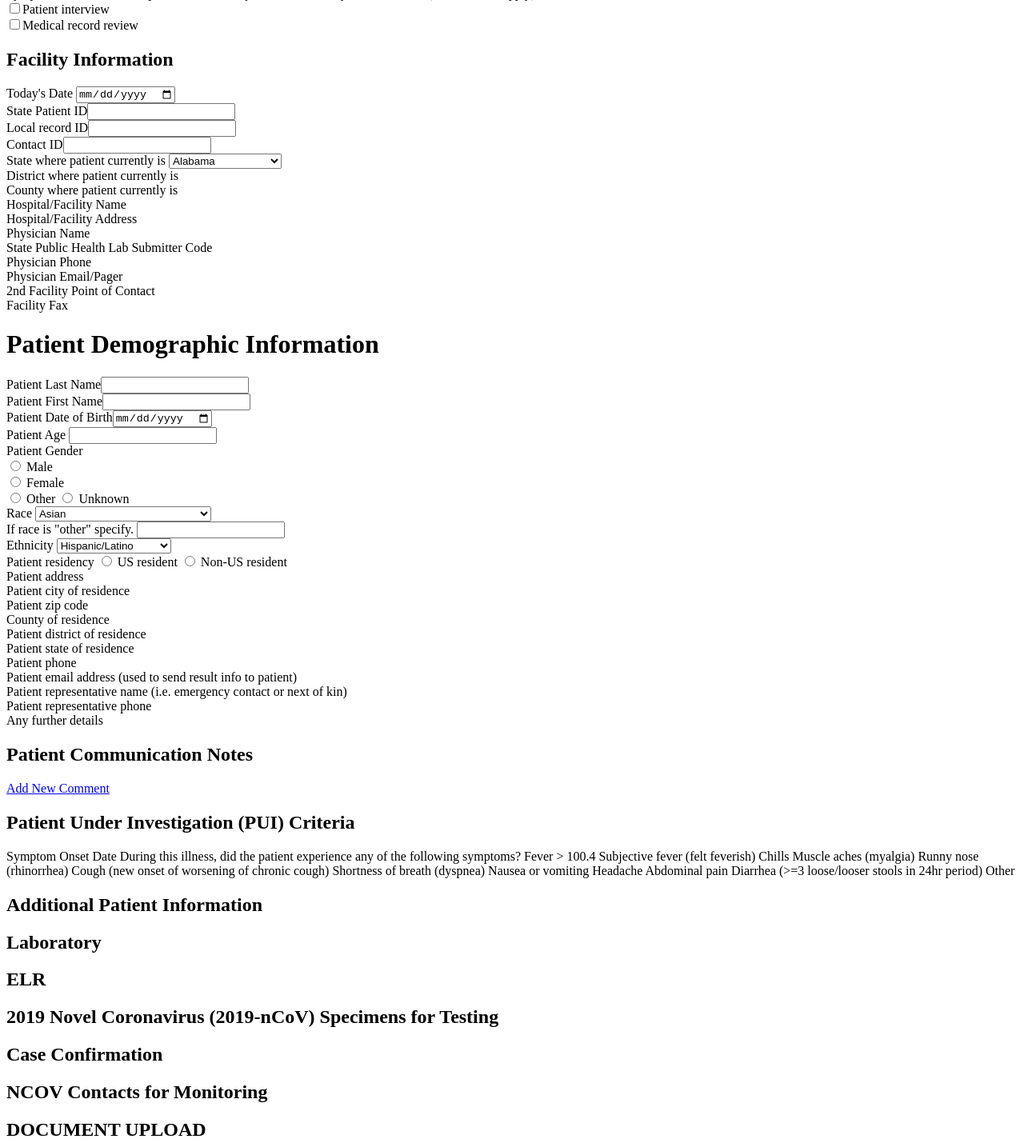
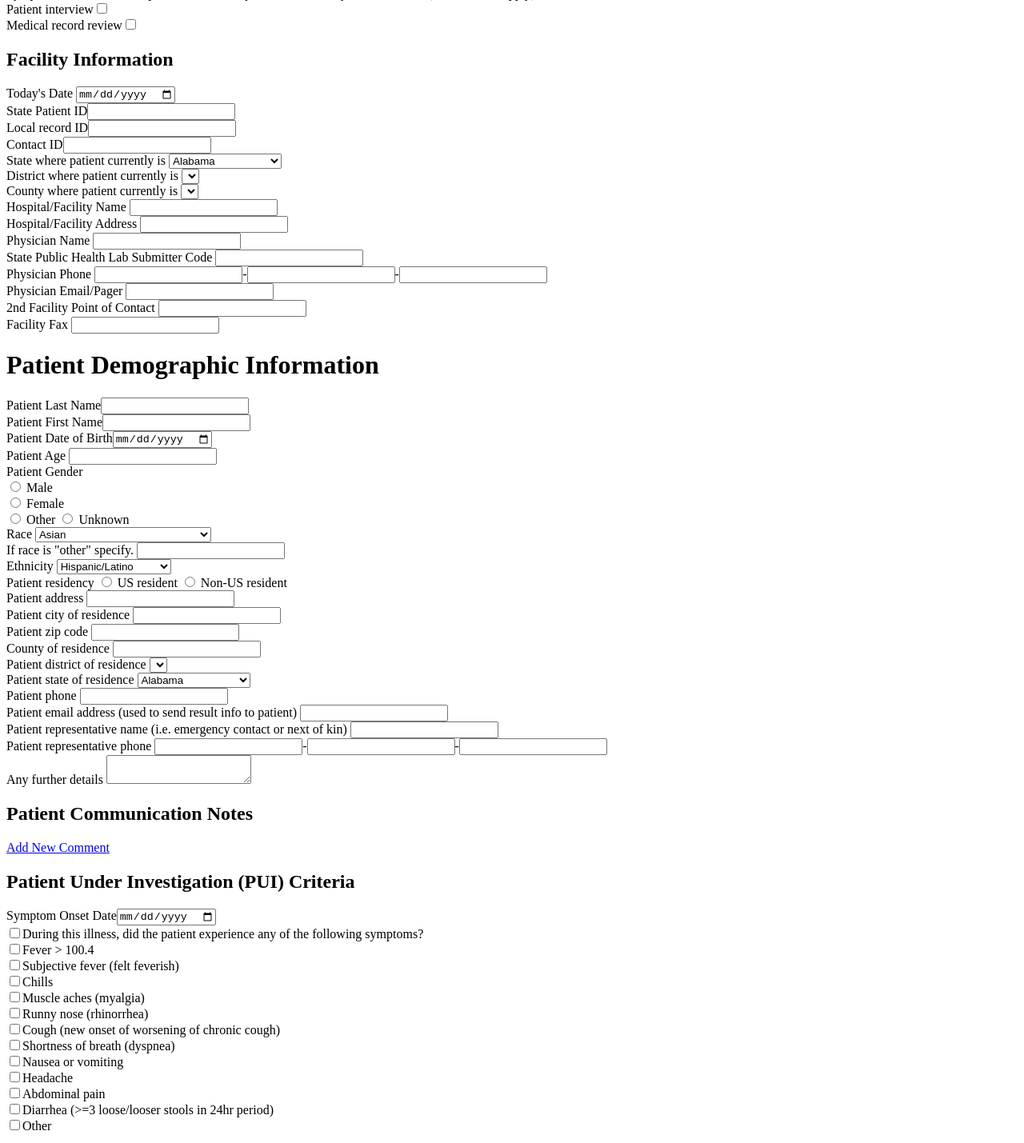
Before and after one commit to nicole-gathany/disease-surveillance, a plain HTML site: page index.html in a window 1280 px wide. Shown: the part 291-1720 px from the top of the page at 80% size. Drawn offline with Linux system fonts and the light colour scheme.

Commit message:
more form

```diff
--- a/index.html
+++ b/index.html
@@ -28,9 +28,9 @@
         <br>
         <label>Symptoms, clinical course, past medical history, and social history collected from (select all that apply):</label>
         <br>
-        <input type="checkbox"><label>Patient interview</label>
+        <label>Patient interview</label><input type="checkbox">
         <br>
-        <input type="checkbox"><label>Medical record review</label>
+        <label>Medical record review</label><input type="checkbox">
     </form>
 
     <form>
@@ -99,24 +99,53 @@
         </select>
            <br>
            <label>District where patient currently is</label>
+            <select>
+                <option></option>
+                <option></option>
+                <option></option>
+                <option></option>
+                <option></option>
+                <option></option>
+                <option></option>
+                <option></option>
+            </select>
            <br>
            <label>County where patient currently is</label>
+           <select>
+                 <option></option>
+                <option></option>
+                <option></option>
+                <option></option>
+                <option></option>
+                <option></option>
+                <option></option>
+                <option></option>
+           </select>
+
            <br>
            <label>Hospital/Facility Name</label>
+                <input type="text">
            <br>
            <label>Hospital/Facility Address</label>
+                <input type="text">
            <br>
            <label>Physician Name</label>
+                <input type="text">
            <br>
            <label>State Public Health Lab Submitter Code</label>
+           <input type="text">
            <br>
            <label>Physician Phone</label>
+           <input type="text">-<input type="text">-<input type="text">
            <br>
            <label>Physician Email/Pager</label>
+           <input type="text">
            <br>
            <label>2nd Facility Point of Contact</label>
+           <input type="text">
            <br>
            <label>Facility Fax</label>
+           <input type="text">
            <br>
 
     </form>
@@ -170,26 +199,98 @@
                 <label for="non-usa">Non-US resident</label>
            <br>
            <label>Patient address</label>
+            <input type="text">
            <br>
            <label>Patient city of residence</label>
+           <input type="text">
            <br>
            <label>Patient zip code</label>
+           <input type="text">
            <br>
            <label>County of residence</label>
+           <input type="text">
            <br>
            <label>Patient district of residence</label>
+           <select>
+            <option></option>
+           <option></option>
+           <option></option>
+           <option></option>
+           <option></option>
+           <option></option>
+           <option></option>
+           <option></option>
+      </select>
            <br>
            <label>Patient state of residence</label>
+           <select>
+            <option value="AL">Alabama</option>
+            <option value="AK">Alaska</option>
+            <option value="AZ">Arizona</option>
+            <option value="AR">Arkansas</option>
+            <option value="CA">California</option>
+            <option value="CO">Colorado</option>
+            <option value="CT">Connecticut</option>
+            <option value="DE">Delaware</option>
+            <option value="DC">District Of Columbia</option>
+            <option value="FL">Florida</option>
+            <option value="GA">Georgia</option>
+            <option value="HI">Hawaii</option>
+            <option value="ID">Idaho</option>
+            <option value="IL">Illinois</option>
+            <option value="IN">Indiana</option>
+            <option value="IA">Iowa</option>
+            <option value="KS">Kansas</option>
+            <option value="KY">Kentucky</option>
+            <option value="LA">Louisiana</option>
+            <option value="ME">Maine</option>
+            <option value="MD">Maryland</option>
+            <option value="MA">Massachusetts</option>
+            <option value="MI">Michigan</option>
+            <option value="MN">Minnesota</option>
+            <option value="MS">Mississippi</option>
+            <option value="MO">Missouri</option>
+            <option value="MT">Montana</option>
+            <option value="NE">Nebraska</option>
+            <option value="NV">Nevada</option>
+            <option value="NH">New Hampshire</option>
+            <option value="NJ">New Jersey</option>
+            <option value="NM">New Mexico</option>
+            <option value="NY">New York</option>
+            <option value="NC">North Carolina</option>
+            <option value="ND">North Dakota</option>
+            <option value="OH">Ohio</option>
+            <option value="OK">Oklahoma</option>
+            <option value="OR">Oregon</option>
+            <option value="PA">Pennsylvania</option>
+            <option value="RI">Rhode Island</option>
+            <option value="SC">South Carolina</option>
+            <option value="SD">South Dakota</option>
+            <option value="TN">Tennessee</option>
+            <option value="TX">Texas</option>
+            <option value="UT">Utah</option>
+            <option value="VT">Vermont</option>
+            <option value="VA">Virginia</option>
+            <option value="WA">Washington</option>
+            <option value="WV">West Virginia</option>
+            <option value="WI">Wisconsin</option>
+            <option value="WY">Wyoming</option>
+        </select>
            <br>
            <label>Patient phone</label>
+           <input type="text">
            <br>
            <label>Patient email address (used to send result info to patient)</label>
+           <input type="text">
            <br>
            <label>Patient representative name (i.e. emergency contact or next of kin)</label>
+           <input type="text">
            <br>
            <label>Patient representative phone</label>
+           <input type="text">-<input type="text">-<input type="text">
            <br>
            <label>Any further details</label>
+           <textarea></textarea>
            <br>
 
 
@@ -203,20 +304,33 @@
 
     <form>
         <h2>Patient Under Investigation (PUI) Criteria</h2>
-        <label>Symptom Onset Date</label>
-        <label>During this illness, did the patient experience any of the following symptoms?</label>
-        <label>Fever > 100.4</label>
-        <label>Subjective fever (felt feverish)</label>
-        <label>Chills</label>
-        <label>Muscle aches (myalgia)</label>
-        <label>Runny nose (rhinorrhea)</label>
-        <label>Cough (new onset of worsening of chronic cough)</label>
-        <label>Shortness of breath (dyspnea)</label>
-        <label>Nausea or vomiting</label>
-        <label>Headache</label>
-        <label>Abdominal pain</label>
-        <label>Diarrhea (>=3 loose/looser stools in 24hr period)</label>
-        <label>Other</label>
+        <label>Symptom Onset Date</label><input type="date">
+        <br>
+        <input type="checkbox"><label>During this illness, did the patient experience any of the following symptoms?</label>
+        <br>
+        <input type="checkbox"><label>Fever > 100.4</label>
+        <br>
+        <input type="checkbox"><label>Subjective fever (felt feverish)</label>
+        <br>
+        <input type="checkbox"><label>Chills</label>
+        <br>
+        <input type="checkbox"><label>Muscle aches (myalgia)</label>
+        <br>
+        <input type="checkbox"><label>Runny nose (rhinorrhea)</label>
+        <br>
+        <input type="checkbox"><label>Cough (new onset of worsening of chronic cough)</label>
+        <br>
+        <input type="checkbox"><label>Shortness of breath (dyspnea)</label>
+        <br>
+        <input type="checkbox"><label>Nausea or vomiting</label>
+        <br>
+        <input type="checkbox"><label>Headache</label>
+        <br>
+        <input type="checkbox"><label>Abdominal pain</label>
+        <br>
+        <input type="checkbox"><label>Diarrhea (>=3 loose/looser stools in 24hr period)</label>
+        <br>
+        <input type="checkbox"><label>Other</label>
 
     </form>
 
```
